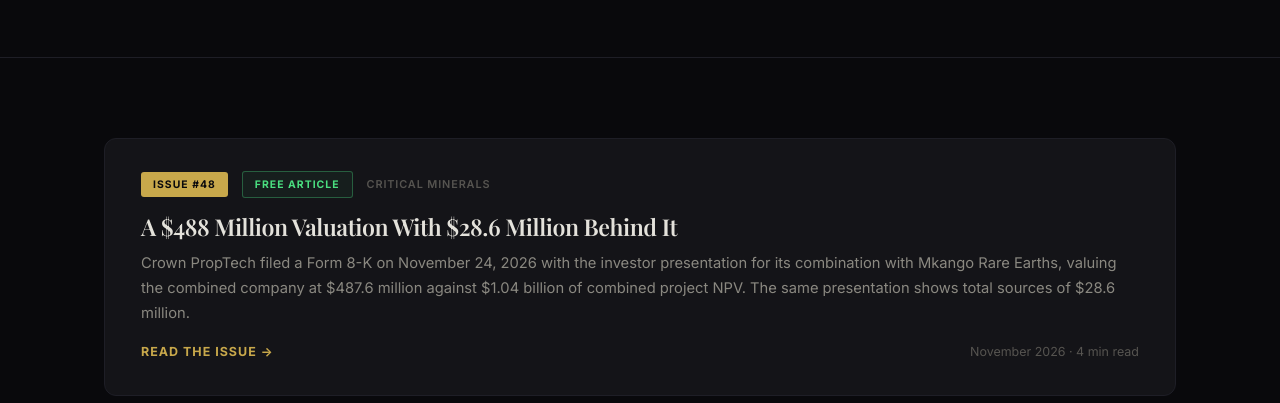
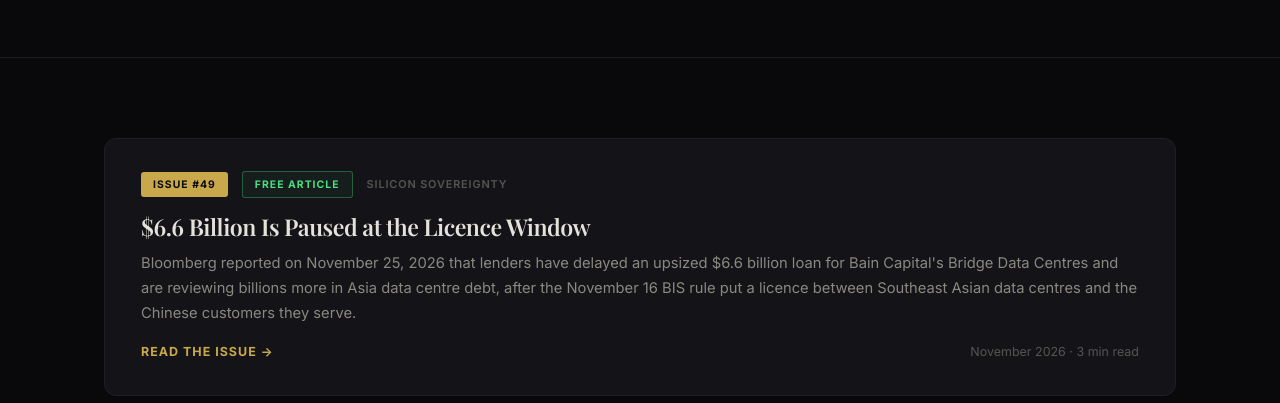
Before and after one commit to gshakir79-dot/resiliencealpha, a plain HTML site: page archive.html in a window 1280 px wide. Shown: the part 397-800 px from the top of the page. Drawn offline with nearby package versions, Linux system fonts and the light colour scheme; a web font is replaced by a local one.

Commit message:
Archive: add issue #49

```diff
--- a/archive.html
+++ b/archive.html
@@ -75,7 +75,20 @@
     <div class="container">
       <div class="archive-list" style="margin-top:0;">
 
-<a href="issue-48.html" class="archive-card">
+<a href="issue-49.html" class="archive-card">
+          <div class="archive-card-meta">
+            <span class="issue-chip">Issue #49</span>
+            <span class="free-chip">Free Article</span>
+            <span class="category-chip">Silicon Sovereignty</span>
+          </div>
+          <h3>$6.6 Billion Is Paused at the Licence Window</h3>
+          <p class="archive-excerpt">Bloomberg reported on November 25, 2026 that lenders have delayed an upsized $6.6 billion loan for Bain Capital's Bridge Data Centres and are reviewing billions more in Asia data centre debt, after the November 16 BIS rule put a licence between Southeast Asian data centres and the Chinese customers they serve.</p>
+          <div class="archive-footer-row">
+            <span class="archive-read">Read the issue &#8594;</span>
+            <span class="archive-date">November 2026 &#183; 3 min read</span>
+          </div>
+        </a>
+        <a href="issue-48.html" class="archive-card">
           <div class="archive-card-meta">
             <span class="issue-chip">Issue #48</span>
             <span class="free-chip">Free Article</span>
```
